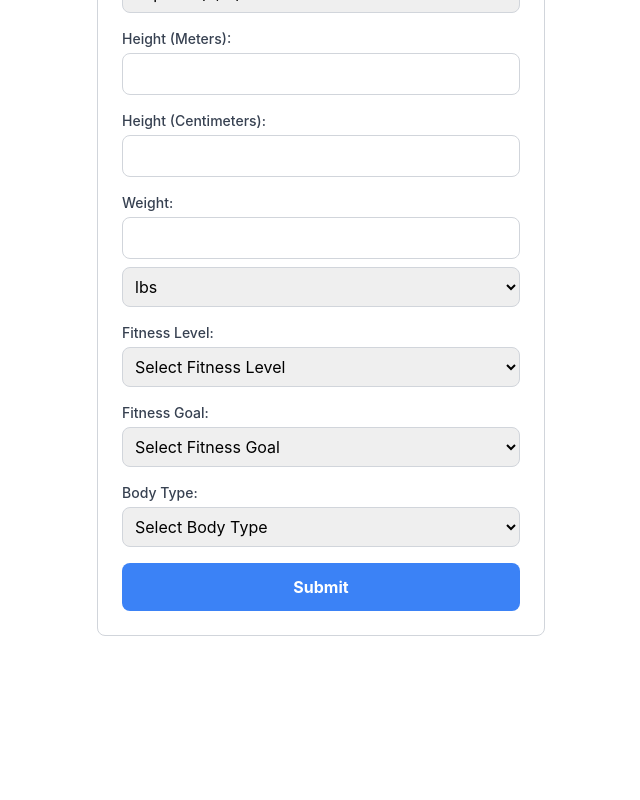
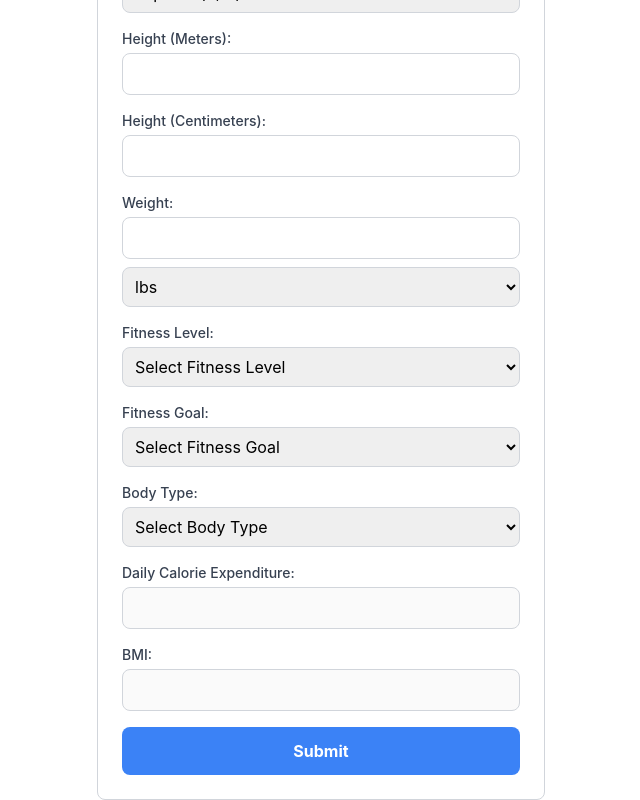
Before and after one commit to dennislam4/CrossPlatformTrainer, a React (Create React App) app in the folder frontend/: page /userprofile in a window 1280 px wide. Shown: the part 548-1348 px from the top of the page, without its empty margins (319-959 px from the left). Before the commit the page ends 1184 px from the top, so only its background shows below. Built offline with nearby package versions, Linux system fonts and the light colour scheme.

Commit message:
Update UserProfile.js including BMI and Daily Calorie expenditure calculations for genders

```diff
--- a/frontend/src/pages/UserProfile.js
+++ b/frontend/src/pages/UserProfile.js
@@ -1,5 +1,5 @@
 import React, { useState, useEffect } from "react";
-import { useLocation, useParams } from "react-router-dom";
+import { useLocation, useParams, useNavigate } from "react-router-dom";
 
 // Initialize the UserProfile component
 const UserProfile = () => {
@@ -14,7 +14,9 @@ const UserProfile = () => {
 
   let { userId } = useParams();
   const location = useLocation();
+  const navigate = useNavigate();
   const signedInUser = location.state?.user;
+
   if (signedInUser) {
     userId = signedInUser._id;
   }
@@ -38,6 +40,8 @@ const UserProfile = () => {
     height_meters: "",
     height_centimeters: "",
     weight_unit: "",
+    daily_calories: "",
+    bmi: ""
   });
 
   useEffect(() => {
@@ -83,13 +87,16 @@ const UserProfile = () => {
         headers: {
           "Content-Type": "application/json",
         },
-        body: JSON.stringify(user),
+        body: JSON.stringify({ user }),
       });
       if (response.ok) {
         setSuccess("User profile updated successfully.");
         setError("");
         const updatedUser = await response.json();
         setUser(updatedUser);
+        navigate(`/Dashboard/${updatedUser._id}`, {
+          state: { userId: updatedUser._id },
+        });
       } else {
         const errorMsg = await response.json();
         setError(errorMsg.error || "An error occurred. Please try again.");
@@ -325,6 +332,32 @@ const UserProfile = () => {
             <option value="Endomorph">Endomorph</option>
           </select>
         </div>
+        <div>
+          <label className="block text-sm font-medium text-gray-700 mb-1">
+            Daily Calorie Expenditure:
+          </label>
+          <input
+              type="number"
+              name="daily_calories"
+              value={user.daily_calories}
+              onChange={handleChange}
+              className="w-full p-2 border border-gray-300 rounded-lg"
+              disabled
+          />
+        </div>
+        <div>
+          <label className="block text-sm font-medium text-gray-700 mb-1">
+            BMI:
+          </label>
+          <input
+              type="number"
+              name="bmi"
+              value={user.bmi}
+              onChange={handleChange}
+              className="w-full p-2 border border-gray-300 rounded-lg"
+              disabled
+          />
+        </div>
         <button
             type="submit"
             className="p-3 mt-4 bg-blue-500 text-white font-bold rounded-lg hover:bg-blue-700"
```
Lines whose indentation alone changed are shown as unchanged.
